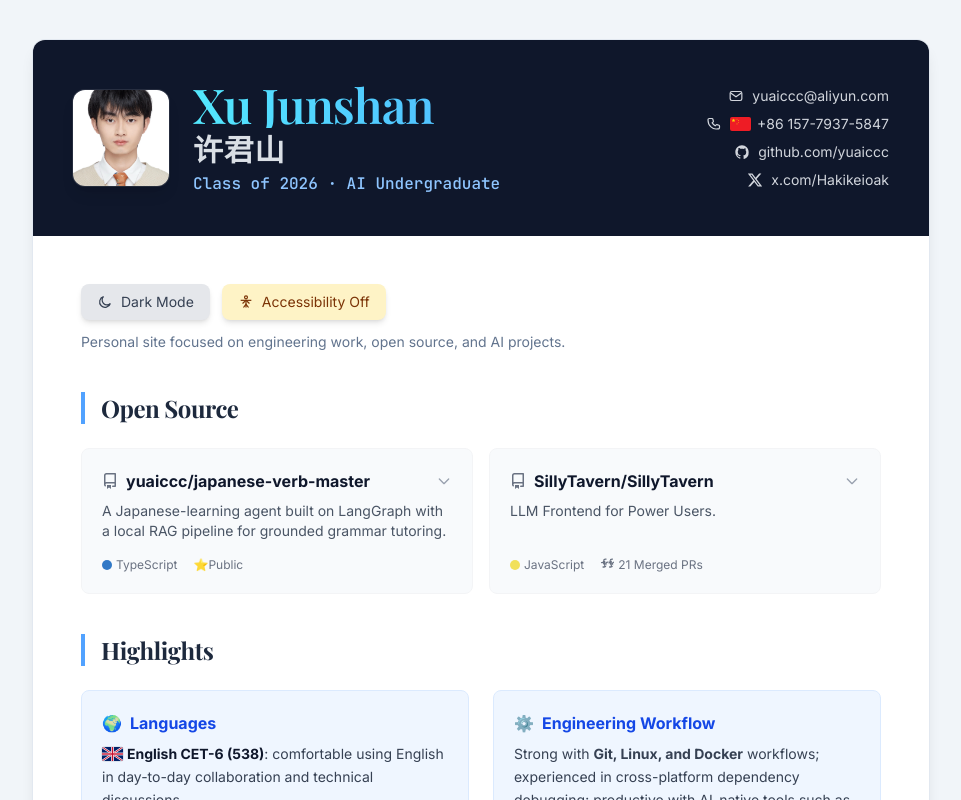
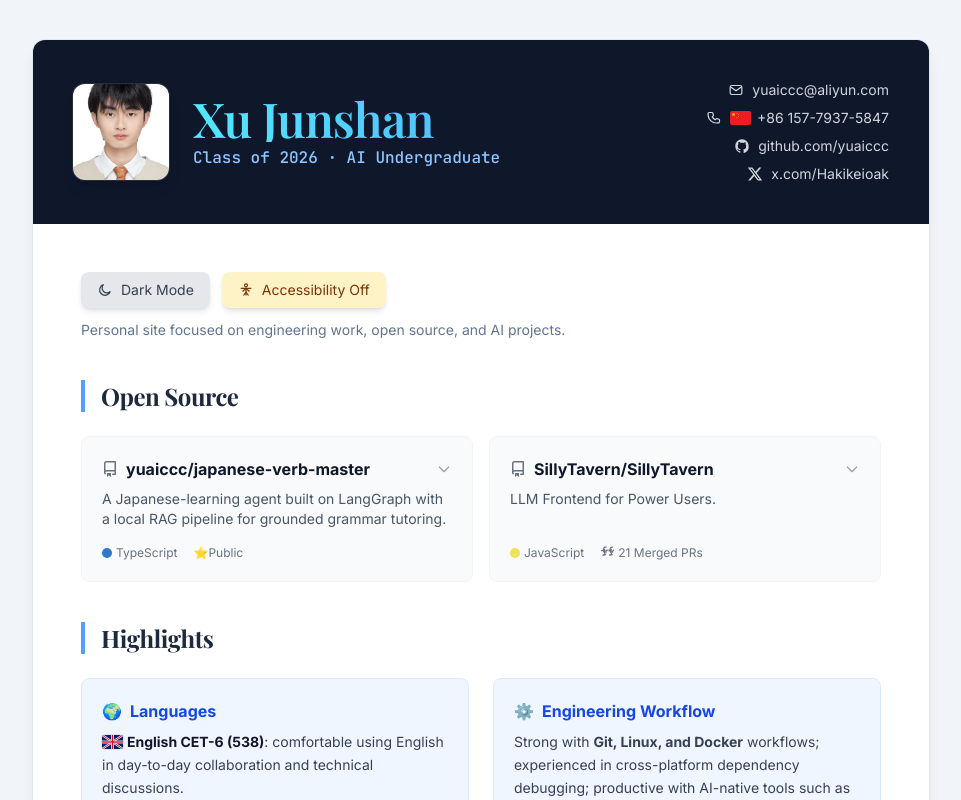
Before and after one commit to yuaiccc/my-resume, a Next.js app: page / in a window 1280 px wide. Shown: the top 800 px of the page, without its empty margins (159-1120 px from the left). Built offline with nearby package versions, Linux system fonts and the light colour scheme; no server answers.

Commit message:
style(header): 许君山 改回 sr-only + title tooltip，仅悬停 'Xu Junshan' 时显示
可见副标题撤回，避免页面冗余；title 属性保留鼠标悬停提示，
sr-only 中文名保留以保持 Google/读屏器可见的 SEO 信号

```diff
--- a/app/page.tsx
+++ b/app/page.tsx
@@ -191,8 +191,8 @@ export default function Resume() {
                     className="text-4xl sm:text-5xl font-semibold bg-gradient-to-r from-cyan-300 via-blue-400 to-violet-400 bg-clip-text text-transparent bg-[length:300%_100%] animate-[gradientShift_6s_ease-in-out_infinite] cursor-help"
                   >
                     Xu Junshan
+                    <span lang="zh-CN" className="sr-only">（许君山）</span>
                   </h1>
-                  <p lang="zh-CN" className="mt-1 text-2xl sm:text-3xl font-semibold text-slate-100/90 tracking-wide">许君山</p>
                   <p className="mt-1 text-base text-blue-300 font-medium font-mono">Class of 2026 · AI Undergraduate</p>
                 </div>
               </div>
```
